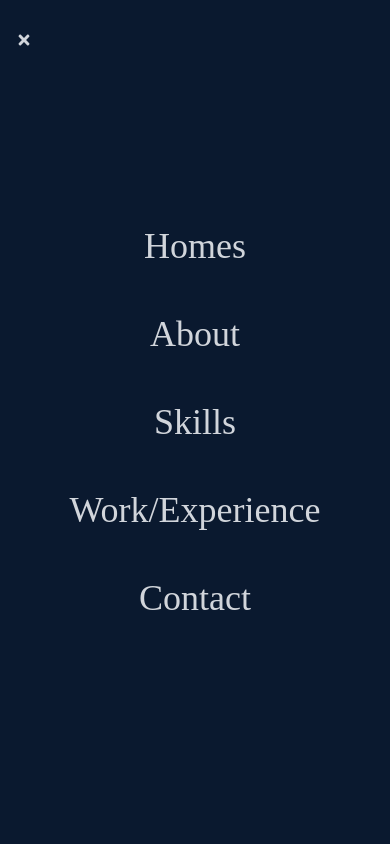
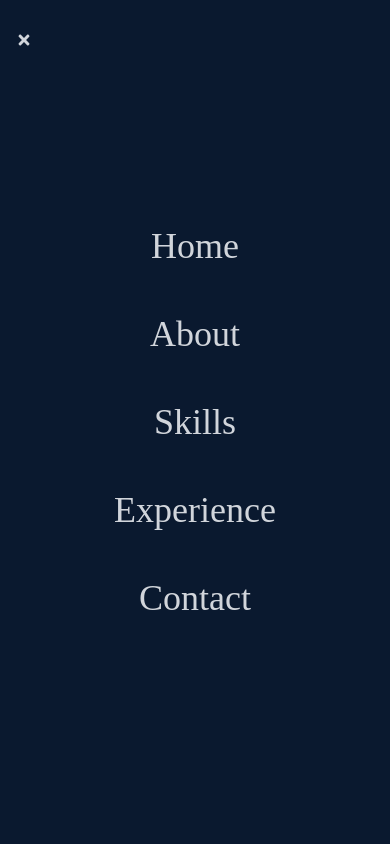
Before and after one commit to achintiii/Personal-Portfolio, a React (Create React App) app: page / in a window 390 px wide. Both pictures are taken after a click on the element 24 px from the left and 40 px from the top of the page. Shown: the top 844 px of the page. Built offline with nearby package versions, Linux system fonts and the light colour scheme.

Commit message:
Finished main functionality with one or two bugs

```diff
--- a/package.json
+++ b/package.json
@@ -10,6 +10,7 @@
     "react-dom": "^18.3.1",
     "react-icons": "^5.3.0",
     "react-scripts": "^5.0.1",
+    "react-scroll": "^1.9.0",
     "web-vitals": "^2.1.4"
   },
   "scripts": {
--- a/src/App.js
+++ b/src/App.js
@@ -5,6 +5,7 @@ import Home from './components/Home';
 import About from './components/About';
 import Skills from './components/Skills';
 import Experience from './components/Experience';
+import Contact from './components/Contact';
 
 function App() {
   return (
@@ -14,6 +15,7 @@ function App() {
       <About />
       <Skills />
       <Experience/>
+      <Contact />
 
 
 
--- /dev/null
+++ b/src/components/Contact.jsx
@@ -0,0 +1,26 @@
+import React from 'react'
+
+const Contact = () => {
+  return (
+    <div name = "Contact" className='w-full h-screen bg-[#0a192f] flex justify-center items-center p-4'>
+        <form method='POST' action="https://getform.io/f/bollopoa" className='flex flex-col max-w-[600px] w-full'>
+            <div className='pb-8'>
+
+                <p className='text-4xl font-bold inline border-b-4 border-pink-600 text-gray-300'>
+                    Contact
+                </p>
+                <p className='text-gray-50-py-4'>
+                    Submit the form below or shoot me an email - achintiii@outlook.com
+                </p>
+            </div>
+            <input classname='bg-[#0a192f] border-b-2 border-gray-300 text-gray-300 py-2 px-4 mb-4' type="text" placeholder='Name' name = 'name'/>
+            <input classname='bg-[#0a192f] border-b-2 border-gray-300 text-gray-300 py-2 px-4 mb-4' type="email" placeholder='Email' name = 'email'/>
+            <textarea classname='bg-[#0a192f] border-b-2 border-gray-300 text-gray-300 py-2 px-4 mb-4' type="text" placeholder='Message' name = 'message'/>
+            <button className='bg-pink-600 text-white py-2 px-4 hover:bg-pink-700 transition-colors duration-300'>Let's Talk</button>
+
+        </form>
+    </div>
+  )
+}
+
+export default Contact
--- a/src/components/Experience.jsx
+++ b/src/components/Experience.jsx
@@ -17,12 +17,12 @@ const Experience = () => {
   };
 
   return (
-    <div className='w-full min-h-screen text-gray-300 bg-[#0a192f]'>
+    <div name = "experience" className='w-full min-h-screen text-gray-300 bg-[#0a192f]'>
       <div className='max-w-[1000px] mx-auto p-4 flex flex-col justify-center w-full h-full'>
         {/* Header Section */}
         <div className='pb-8'>
           <p className='text-4xl font-bold inline border-b-4 border-pink-600'>
-            Work/Experience
+           Experience
           </p>
           <p className='py-6'>Check out some of my recent experience</p>
         </div>
--- a/src/components/NavBar.jsx
+++ b/src/components/NavBar.jsx
@@ -1,73 +1,129 @@
-import React, {useState} from 'react'
-import {FaBars, FaTimes, FaGithub, FaLinkedin} from 'react-icons/fa'
-import { HiOutlineMail  } from 'react-icons/hi'
-import {BsFillPersonLinesFill} from 'react-icons/bs'
+import React, { useState } from "react";
+import { FaBars, FaTimes, FaGithub, FaLinkedin } from "react-icons/fa";
+import { HiOutlineMail } from "react-icons/hi";
+import { BsFillPersonLinesFill } from "react-icons/bs";
+import { Link } from "react-scroll";
 
 const NavBar = () => {
-    const[nav, setNav] = useState(false)
-    const handleClick = () => setNav(!nav)
+  const [nav, setNav] = useState(false);
+  const handleClick = () => setNav(!nav);
   return (
-    <div className='fixed w-full h-[80px] flex justify-between items-center px-4 bg-[#0a192f] text-gray-300'>
+    <div className="fixed w-full h-[80px] flex justify-between items-center px-4 bg-[#0a192f] text-gray-300">
       {/* Menu */}
 
-            <ul className = 'hidden md:flex'>
-                <li> Home</li>
-                <li> About</li>
-                <li> Skills</li>
-                <li> Work/Experience</li>
-                <li>Contact</li>
-
+      <ul className="hidden md:flex">
+        <li>
+          <Link to="home" smooth={true} duration={500}>
+            {" "}
+            Home
+          </Link>
+        </li>
+        <li>
+          <Link to="about" smooth={true} duration={500}>
+            {" "}
+            About
+          </Link>
+        </li>
+        <li>
+          {" "}
+          <Link to="skills" smooth={true} duration={500}>
+            {" "}
+            Skills
+          </Link>
+        </li>
+        <li>
+          {" "}
+          <Link to="experience" smooth={true} duration={500}>
+            {" "}
+            Experience
+          </Link>
+        </li>
+        <li>
+          <Link to="Contact" smooth={true} duration={500}>
+            {" "}
+            Contact
+          </Link>
+        </li>
       </ul>
 
       {/* Hamburger */}
-        <div onClick={handleClick} className='md:hidden z-10'>
-            {!nav ? <FaBars />: <FaTimes
-            />}
+      <div onClick={handleClick} className="md:hidden z-10">
+        {!nav ? <FaBars /> : <FaTimes />}
       </div>
 
+      {/* Mobile Menu */}
+      <ul
+        className={
+          !nav
+            ? "hidden"
+            : "absolute top-0 left-0 w-full h-screen bg-[#0a192f] flex flex-col justify-center items-center"
+        }
+      >
+        <li  className="py-6 text-4xl">
+            <Link onClick ={handleClick} to='home' smooth={true} duration={500}> Home
 
+            </Link>
+        </li>
+        <li className="py-6 text-4xl">
+            <Link onClick ={handleClick} to='about' smooth={true} duration={500}> About
 
-        {/* Mobile Menu */}
-            <ul className={!nav ? 'hidden' : 'absolute top-0 left-0 w-full h-screen bg-[#0a192f] flex flex-col justify-center items-center'}>
-                <li className='py-6 text-4xl'>Homes</li>
-                <li className='py-6 text-4xl'>About</li>
-                <li className='py-6 text-4xl'>Skills</li>
-                <li className='py-6 text-4xl'>Work/Experience</li>
-                <li className='py-6 text-4xl'>Contact</li>
+            </Link>
+        </li>
+        <li className="py-6 text-4xl">
+            <Link onClick ={handleClick} to='skills' smooth={true} duration={500}> Skills
+
+            </Link>
+        </li>
+        <li className="py-6 text-4xl">
+            <Link onClick ={handleClick} to='experience' smooth={true} duration={500}> Experience
+
+            </Link>
+        </li>
+        <li className="py-6 text-4xl">
+            <Link onClick ={handleClick} to='Contact' smooth={true} duration={500}> Contact
+
+            </Link>
+        </li>
       </ul>
       {/* Social Icons*/}
-            <div className='hidden lg:flex fixed flex-col top-[35%] left-0'>
+      <div className="hidden lg:flex fixed flex-col top-[35%] left-0">
         <ul>
-                    <li className='w-[160px] h-[60px] flex justify-between items-center ml-[-100px] hover:ml-[-10px] duration-300 bg-blue-500'>
-                        <a className='flex justify-between items-center w-full text-gray-300'
-                        href="https://www.linkedin.com/in/ashwin-chintalapati-a54936222" >
-                            LinkedIn <FaLinkedin size = {30} />
+          <li className="w-[160px] h-[60px] flex justify-between items-center ml-[-100px] hover:ml-[-10px] duration-300 bg-blue-500">
+            <a
+              className="flex justify-between items-center w-full text-gray-300"
+              href="https://www.linkedin.com/in/ashwin-chintalapati-a54936222"
+            >
+              LinkedIn <FaLinkedin size={30} />
             </a>
           </li>
-                    <li className='w-[160px] h-[60px] flex justify-between items-center ml-[-100px] hover:ml-[-10px] duration-300 bg-black'>
-                        <a className='flex justify-between items-center w-full text-gray-300'
-                        href="https://github.com/achintiii">
-                            Github <FaGithub size = {30} />
+          <li className="w-[160px] h-[60px] flex justify-between items-center ml-[-100px] hover:ml-[-10px] duration-300 bg-black">
+            <a
+              className="flex justify-between items-center w-full text-gray-300"
+              href="https://github.com/achintiii"
+            >
+              Github <FaGithub size={30} />
             </a>
           </li>
-                    <li className='w-[160px] h-[60px] flex justify-between items-center ml-[-100px] hover:ml-[-10px] duration-300 bg-green-500'>
-                        <a className='flex justify-between items-center w-full text-gray-300'
-                        href="/">
-                            Email <HiOutlineMail size = {30} />
+          <li className="w-[160px] h-[60px] flex justify-between items-center ml-[-100px] hover:ml-[-10px] duration-300 bg-green-500">
+            <a
+              className="flex justify-between items-center w-full text-gray-300"
+              href="/"
+            >
+              Email <HiOutlineMail size={30} />
             </a>
           </li>
-                    <li className='w-[160px] h-[60px] flex justify-between items-center ml-[-100px] hover:ml-[-10px] duration-300 bg-red-500'>
-                        <a className='flex justify-between items-center w-full text-gray-300'
-                        href="/">
-                            Resume <BsFillPersonLinesFill size = {30} />
+          <li className="w-[160px] h-[60px] flex justify-between items-center ml-[-100px] hover:ml-[-10px] duration-300 bg-red-500">
+            <a
+              className="flex justify-between items-center w-full text-gray-300"
+              href="/"
+            >
+              Resume <BsFillPersonLinesFill size={30} />
             </a>
           </li>
-
-
         </ul>
       </div>
     </div>
-  )
-}
+  );
+};
 
-export default NavBar
+export default NavBar;
```
Also changed, not shown: 1 other file (tests, documents, lock files or other folders). Lines whose indentation alone changed are shown as unchanged.
